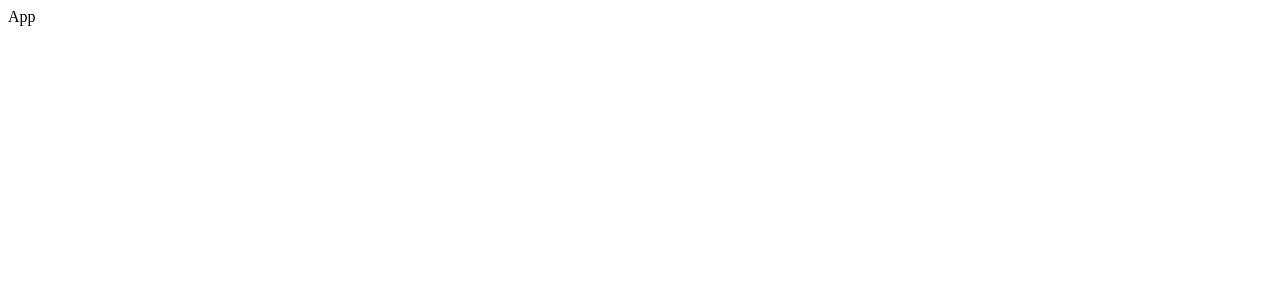
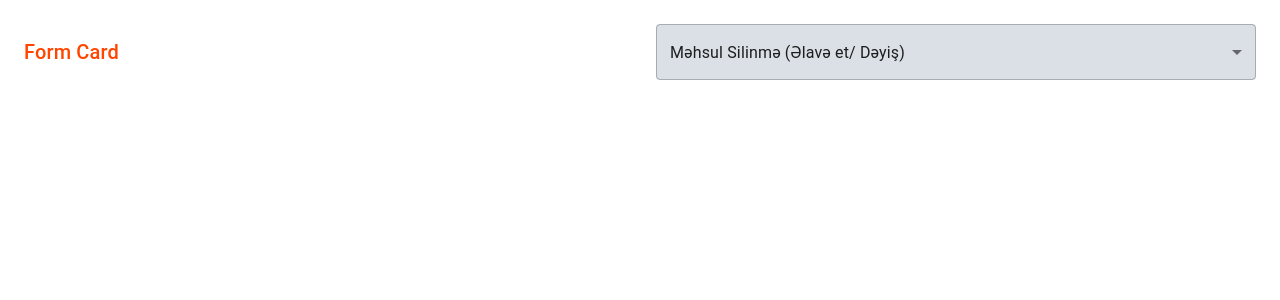
Before and after one commit to ZulfuqarovElnar/Form-Card, a React (Create React App) app: page / in a window 1280 px wide. Shown: the top 300 px of the page. Built offline with nearby package versions, Linux system fonts and the light colour scheme.

Commit message:
Navbar Component added

```diff
--- a/package.json
+++ b/package.json
@@ -5,6 +5,7 @@
   "dependencies": {
     "@emotion/react": "^11.11.3",
     "@emotion/styled": "^11.11.0",
+    "@mui/icons-material": "^5.15.10",
     "@mui/material": "^5.15.10",
     "@testing-library/jest-dom": "^5.17.0",
     "@testing-library/react": "^13.4.0",
--- a/src/App.js
+++ b/src/App.js
@@ -1,8 +1,11 @@
+import Nav from "./components/nav";
+
+import '../src/assets/css/reset.css'
 
 function App() {
   return (
     <div className="App">
-      App
+      <Nav />
     </div>
   );
 }
--- /dev/null
+++ b/src/assets/css/reset.css
@@ -0,0 +1,141 @@
+html,
+body,
+div,
+span,
+applet,
+object,
+iframe,
+h1,
+h2,
+h3,
+h4,
+h5,
+h6,
+p,
+blockquote,
+pre,
+a,
+abbr,
+acronym,
+address,
+big,
+cite,
+code,
+del,
+dfn,
+em,
+img,
+ins,
+kbd,
+q,
+s,
+samp,
+small,
+strike,
+strong,
+sub,
+sup,
+tt,
+var,
+b,
+u,
+i,
+center,
+dl,
+dt,
+dd,
+ol,
+ul,
+li,
+fieldset,
+form,
+label,
+legend,
+table,
+caption,
+tbody,
+tfoot,
+thead,
+tr,
+th,
+td,
+article,
+aside,
+canvas,
+details,
+embed,
+figure,
+figcaption,
+footer,
+header,
+hgroup,
+menu,
+nav,
+output,
+ruby,
+section,
+summary,
+time,
+mark,
+audio,
+video,
+Link {
+	margin: 0;
+	padding: 0;
+	border: 0;
+	font-size: 100%;
+	font: inherit;
+	vertical-align: baseline;
+	text-decoration: inherit;
+}
+
+/* HTML5 display-role reset for older browsers */
+article,
+aside,
+details,
+figcaption,
+figure,
+footer,
+header,
+hgroup,
+menu,
+nav,
+section {
+	display: block;
+}
+
+body {
+	line-height: 1;
+}
+
+ol,
+ul {
+	list-style: none;
+}
+
+blockquote,
+q {
+	quotes: none;
+}
+
+blockquote:before,
+blockquote:after,
+q:before,
+q:after {
+	content: '';
+	content: none;
+}
+
+table {
+	border-collapse: collapse;
+	border-spacing: 0;
+}
+
+a,
+link,
+Link {
+	color: inherit;
+	/* blue colors for links too */
+	text-decoration: inherit;
+	/* no underline */
+}
--- /dev/null
+++ b/src/components/nav/css/nav.css
@@ -0,0 +1,12 @@
+.appbar{
+    box-shadow: none !important;
+}
+
+.toolbar {
+    padding: 20px 30px;
+    background-color: #fff;
+}
+.typography{
+    color: #ff4500;
+    font-size: 22px;
+}
--- /dev/null
+++ b/src/components/nav/css/selectDropdown.css
@@ -0,0 +1,18 @@
+.select{
+    max-width: 100%;
+    width: 600px;
+    background-color: #dae0e5;
+}
+.input, .input-focused{
+    max-width: 100%;
+    width: 600px;
+    border-radius: 5px;
+    margin: 0 5px 2px;
+    padding: 0 5px;
+}
+.input{
+    border: 1px solid #6c757d;
+}
+.input-focused {
+    box-shadow: 0 0 5px 1px #007BFF;
+}
--- /dev/null
+++ b/src/components/nav/index.jsx
@@ -0,0 +1,23 @@
+import * as React from 'react';
+import AppBar from '@mui/material/AppBar';
+import Box from '@mui/material/Box';
+import Toolbar from '@mui/material/Toolbar';
+import Typography from '@mui/material/Typography';
+import SelectDropdown from './selectDropdown';
+
+import '../nav/css/nav.css';
+
+export default function Nav() {
+  return (
+    <Box sx={{ flexGrow: 1 }}>
+      <AppBar position="static" className='appbar' >
+        <Toolbar className='toolbar'>
+          <Typography className='typography' variant="h6" component="div" sx={{ flexGrow: 1 }}>
+            Form Card
+          </Typography>
+          <SelectDropdown />
+        </Toolbar>
+      </AppBar>
+    </Box>
+  );
+}
--- /dev/null
+++ b/src/components/nav/selectDropdown/index.jsx
@@ -0,0 +1,54 @@
+import React, { useState, useRef } from 'react';
+import { Select, MenuItem, Input, FormControl } from '@mui/material';
+
+import '../css/selectDropdown.css';
+
+function CustomSelect() {
+  const [selectedOption, setSelectedOption] = useState('option1');
+  const inputRef = useRef(null);
+  const [focused, setFocused] = useState(false);
+
+  const handleOpen = () => {
+    if (inputRef.current) {
+      inputRef.current.focus();
+    }
+  };
+
+  const handleChange = (event) => {
+    setSelectedOption(event.target.value);
+  };
+
+  const handleFocus = () => {
+    setFocused(true);
+  };
+
+  const handleBlur = () => {
+    setFocused(false);
+  };
+
+
+  return (
+    <FormControl >
+      <Select
+        className='select'
+        labelId="select-label"
+        id="custom-select"
+        value={selectedOption}
+        onChange={handleChange}
+        onOpen={handleOpen}
+      >
+        <Input
+            disableUnderline
+            onFocus={handleFocus}
+            onBlur={handleBlur}
+            className={focused ? 'input-focused' : 'input'}
+        />
+        <MenuItem value="option1">Məhsul Silinmə (Əlavə et/ Dəyiş)</MenuItem>
+        <MenuItem value="option2">Məhsul Silinmə Siyahısı</MenuItem>
+      </Select>
+
+    </FormControl>
+  );
+}
+
+export default CustomSelect;
```
Also changed, not shown: 1 other file (tests, documents, lock files or other folders).
